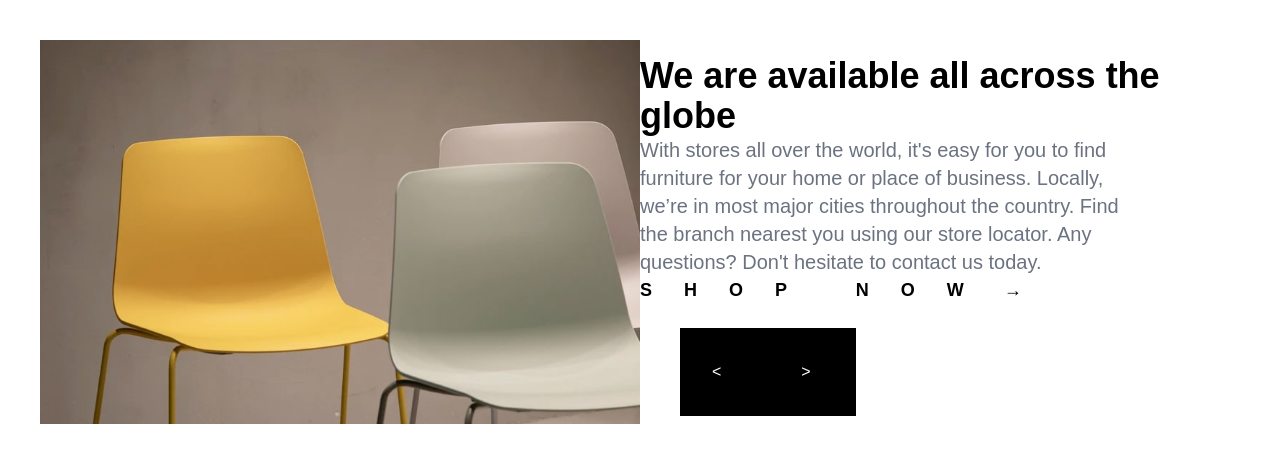
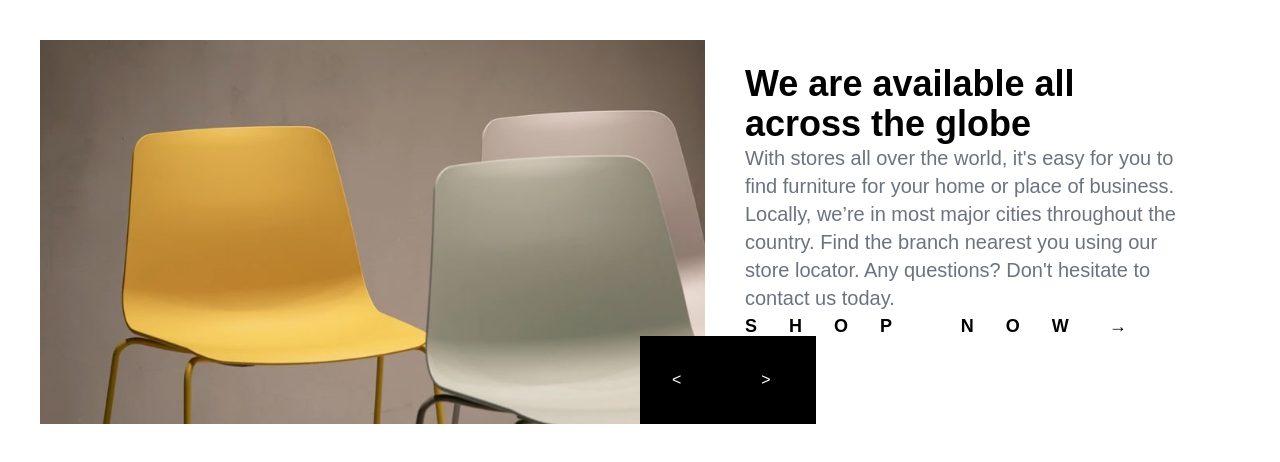
Before and after one commit to adhamito/adhamito-room-homepage, a Next.js app: page / in a window 1280 px wide. Shown: the top 462 px of the page. Built offline with nearby package versions, Linux system fonts and the light colour scheme.

Commit message:
Update FirstSection index

```diff
--- a/app/components/FirstSection/index.tsx
+++ b/app/components/FirstSection/index.tsx
@@ -9,23 +9,24 @@ interface FirstSectionProps {
 
 const FirstSection: React.FC<FirstSectionProps> = ({ className }) => {
   const [currentIndex, setCurrentIndex] = useState(1);
+
   return (
-    <div
-      className={`flex md:flex-row flex-col w-full   ${className}`}
-      style={{ minHeight: "100vh" }}
-    >
-      <div className="w-full md:w-1/2 flex-grow md:flex-row flex:col justify-center items-center ">
+    <div className={`flex md:flex-row flex-col w-full ${className}`}>
+      <div
+        className="w-full md:w-[760px] flex-grow md:flex-row flex-col justify-center
+      items-center"
+      >
         <Hero
-          className="w-full md:h-3/4 h-96"
+          className="w-full md:h-96 h-56"
           currentIndex={currentIndex}
           setCurrentIndex={setCurrentIndex}
         />
       </div>
-      <div className="w-full md:w-1/2 md:h-3/4 flex flex-col flex-grow justify-center items-start h-full">
+      <div className="w-full md:w-[600px] flex flex-col justify-start items-center px-10 py-2 h-full">
         <Section
           currentIndex={currentIndex}
           setCurrentIndex={setCurrentIndex}
-          className="w-full md:h-3/4 h-96"
+          className="w-full"
         />
       </div>
     </div>
```
